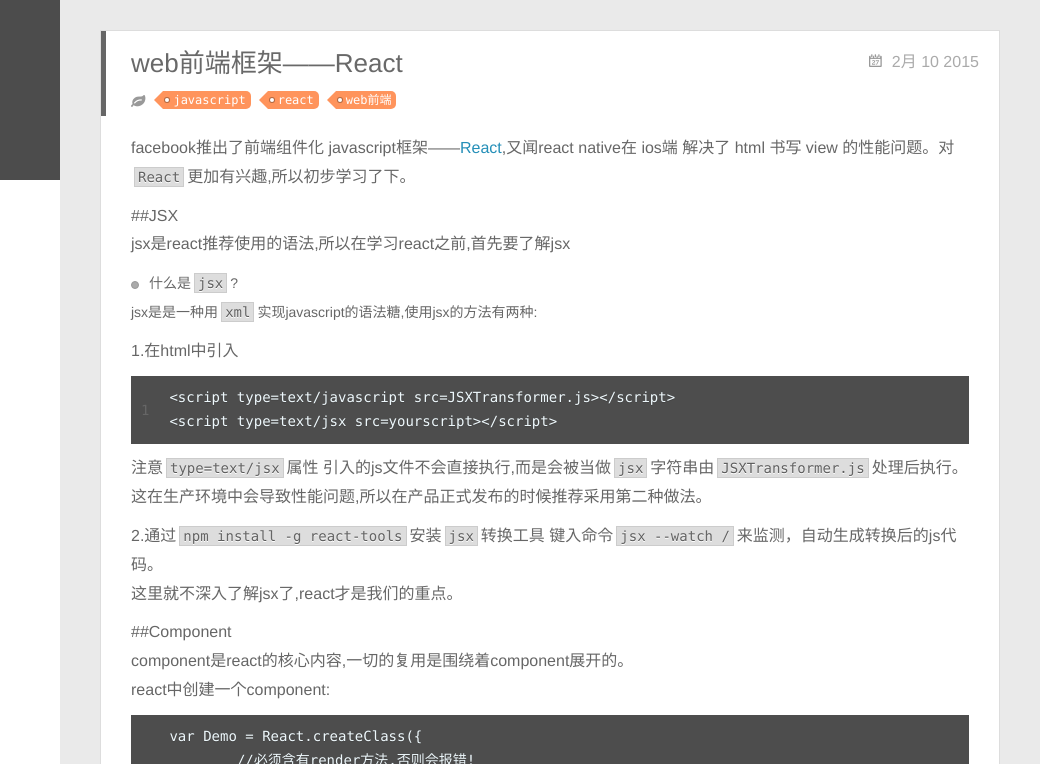
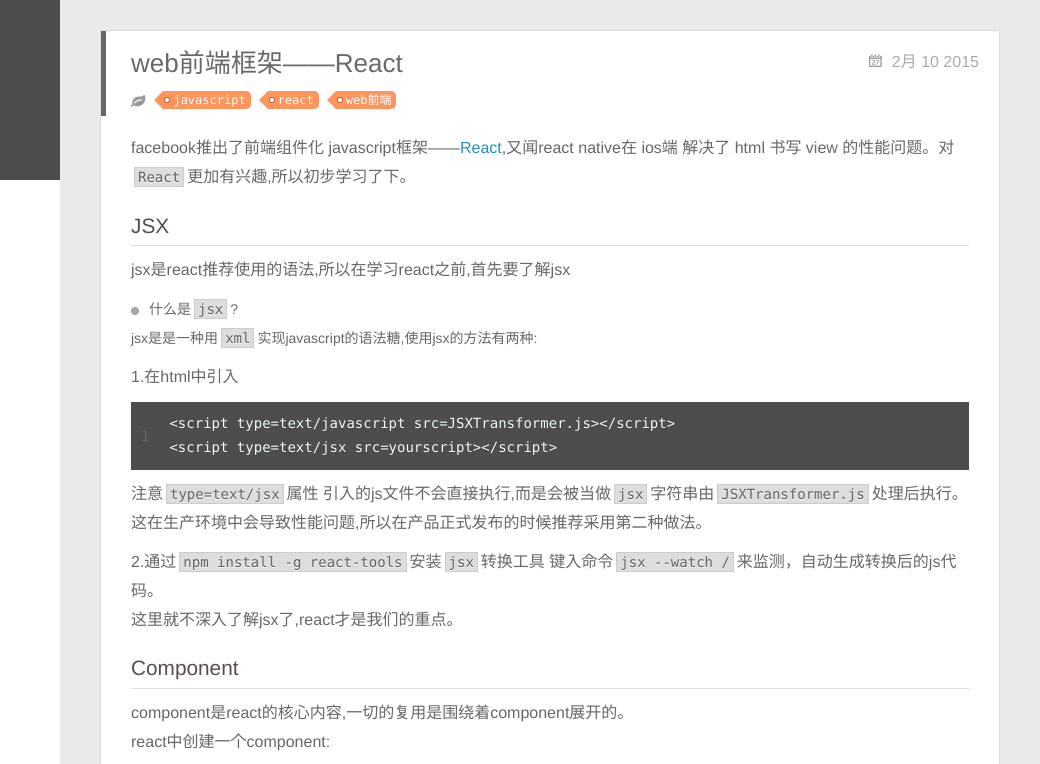
Before and after one commit to koi646/koi646.github.com, a plain HTML site: page 2015-02/10/react-study/index.html in a window 1280 px wide. Shown: the top 764 px of the page, 240-1280 px from the left. Drawn offline with nearby package versions, Linux system fonts and the light colour scheme; some packages are replaced by stand-ins of ours; a script that the page names is missing.

Commit message:
Site updated: 2015-10-06 01:30:38

```diff
--- a/2015-02/10/react-study/index.html
+++ b/2015-02/10/react-study/index.html
@@ -11,7 +11,7 @@
 <meta property="og:url" content="http://www.koily.com/2015-02/10/react-study/index.html">
 <meta property="og:site_name" content="鲤鱼">
 <meta property="og:description" content="facebook推出了前端组件化 javascript框架——React,又闻react native在 ios端 解决了 html 书写 view 的性能问题。对React更加有兴趣,所以初步学习了下。">
-<meta property="og:updated_time" content="2015-10-05T04:12:27.000Z">
+<meta property="og:updated_time" content="2015-10-05T17:29:49.000Z">
 <meta name="twitter:card" content="summary">
 <meta name="twitter:title" content="web前端框架——React">
 <meta name="twitter:description" content="facebook推出了前端组件化 javascript框架——React,又闻react native在 ios端 解决了 html 书写 view 的性能问题。对React更加有兴趣,所以初步学习了下。">
@@ -234,14 +234,14 @@
     <div class="article-entry" itemprop="articleBody">
 
         <p><strong>facebook</strong>推出了前端组件化 javascript框架——<a href="http://facebook.github.io/react/index.html" target="_blank" rel="external">React</a>,又闻react native在 <strong>ios</strong>端 解决了 html 书写 view 的性能问题。对<code>React</code>更加有兴趣,所以初步学习了下。<br><a id="more"></a></p>
-<p>##JSX<br>jsx是react推荐使用的语法,所以在学习react之前,首先要了解jsx</p>
+<h2 id="JSX">JSX</h2><p>jsx是react推荐使用的语法,所以在学习react之前,首先要了解jsx</p>
 <ul>
 <li>什么是<code>jsx</code>?<br>jsx是是一种用<code>xml</code>实现javascript的语法糖,使用jsx的方法有两种:</li>
 </ul>
 <p>1.在html中引入<br><figure class="highlight plain"><table><tr><td class="gutter"><pre><span class="line">1</span><br></pre></td><td class="code"><pre><span class="line">&#60;script type=text/javascript src=JSXTransformer.js&#62;&#60;/script&#62;&#10;&#60;script type=text/jsx src=yourscript&#62;&#60;/script&#62;</span><br></pre></td></tr></table></figure></p>
 <p>注意<code>type=text/jsx</code>属性 引入的js文件不会直接执行,而是会被当做<code>jsx</code>字符串由<code>JSXTransformer.js</code>处理后执行。这在生产环境中会导致性能问题,所以在产品正式发布的时候推荐采用第二种做法。</p>
 <p>2.通过<code>npm install -g react-tools</code>安装<code>jsx</code>转换工具 键入命令<code>jsx --watch /</code>来监测，自动生成转换后的js代码。<br>这里就不深入了解jsx了,react才是我们的重点。</p>
-<p>##Component<br>component是react的核心内容,一切的复用是围绕着component展开的。<br>react中创建一个component:<br><figure class="highlight plain"><table><tr><td class="gutter"><pre><span class="line">1</span><br></pre></td><td class="code"><pre><span class="line">var Demo = React.createClass(&#123;&#10;&#9;//&#24517;&#39035;&#21547;&#26377;render&#26041;&#27861;,&#21542;&#21017;&#20250;&#25253;&#38169;!&#10;&#9;render: function()&#123;&#10;&#9;&#9;return (&#10;&#9;&#9;&#9;&#60;p className=&#34;test&#34;&#62;this is a test!&#60;/p&#62;//jsx&#20013;class&#20026;className&#10;&#9;&#9;)&#10;&#9;&#125;&#10;&#125;)</span><br></pre></td></tr></table></figure></p>
+<h2 id="Component">Component</h2><p>component是react的核心内容,一切的复用是围绕着component展开的。<br>react中创建一个component:<br><figure class="highlight plain"><table><tr><td class="gutter"><pre><span class="line">1</span><br></pre></td><td class="code"><pre><span class="line">var Demo = React.createClass(&#123;&#10;&#9;//&#24517;&#39035;&#21547;&#26377;render&#26041;&#27861;,&#21542;&#21017;&#20250;&#25253;&#38169;!&#10;&#9;render: function()&#123;&#10;&#9;&#9;return (&#10;&#9;&#9;&#9;&#60;p className=&#34;test&#34;&#62;this is a test!&#60;/p&#62;//jsx&#20013;class&#20026;className&#10;&#9;&#9;)&#10;&#9;&#125;&#10;&#125;)</span><br></pre></td></tr></table></figure></p>
 <p><strong>组件的命名首字母必须大写,否则会报错</strong></p>
 <p>然后调用<code>React.render</code>方法渲染<code>DOM</code>:<br><figure class="highlight plain"><table><tr><td class="gutter"><pre><span class="line">1</span><br></pre></td><td class="code"><pre><span class="line">React.render(&#60;Demo/&#62;,document.querySelector(&#39;div&#39;));</span><br></pre></td></tr></table></figure></p>
 <p>react最简单的使用就是这样。接下来详细介绍各个常用的函数使用。</p>
@@ -256,7 +256,7 @@
 </ul>
 <p><strong>state的每次更新都会引起 component 的刷新</strong></p>
 <p>值得注意的是state中的值都是字符串的形式存储的,所以获取类型要进行类型转换。<br>以上代码中对 onChange 事件进行绑定传入的对象<code>e</code>为javascript事件对象</p>
-<p>##Lifetime<br>理解react的生命周期可以使用react的高级功能。<br>react的在生命周期对应的回调函数可以对dom进行批量操作,因为对dom的操作代价是很高的,所以批量操作可以提高react的响应速度。</p>
+<h2 id="Lifetime">Lifetime</h2><p>理解react的生命周期可以使用react的高级功能。<br>react的在生命周期对应的回调函数可以对dom进行批量操作,因为对dom的操作代价是很高的,所以批量操作可以提高react的响应速度。</p>
 <hr>
 <p>未完待续</p>
 
```
Also changed, not shown: 2015-07/01/source-read/index.html (+1 -1 lines).
